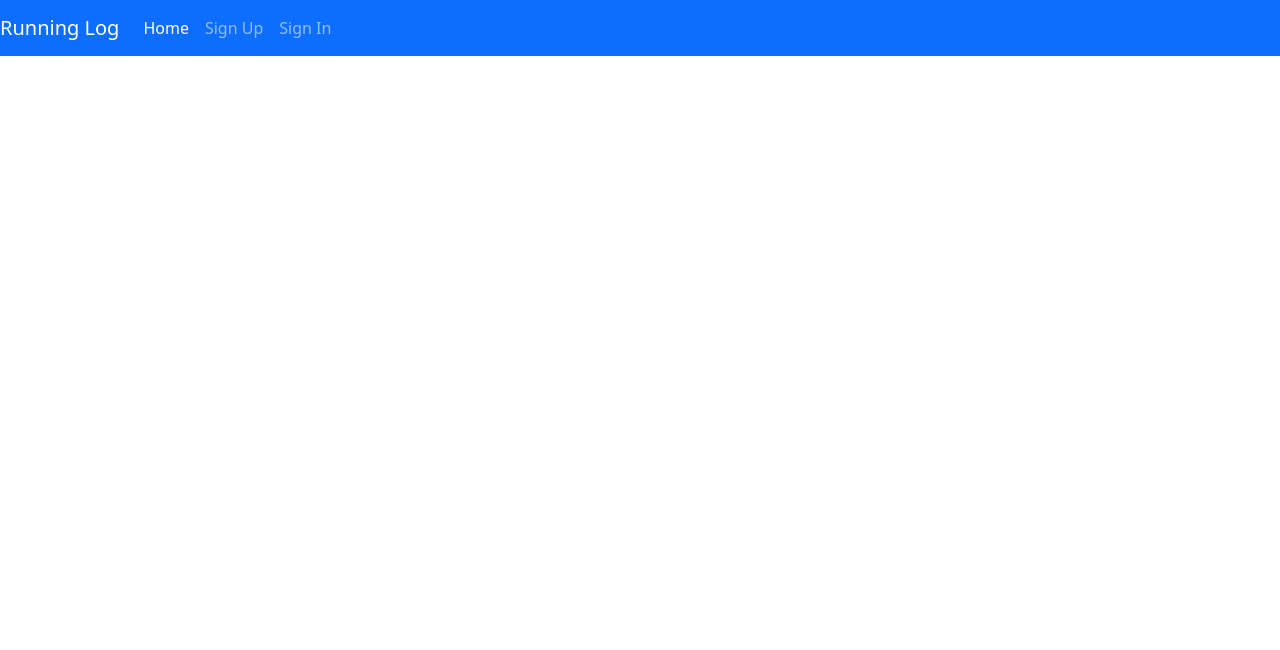
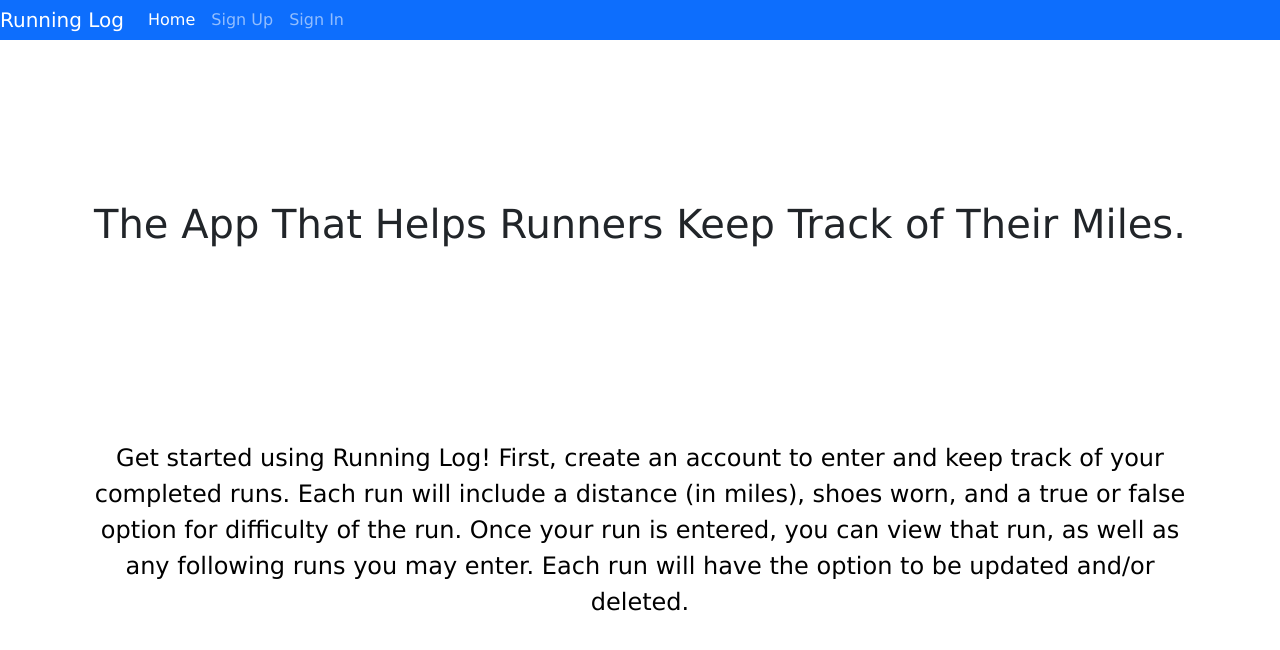
Before and after one commit to ahcarter22/running_log_client, a React (Create React App) app: page / in a window 1280 px wide. Shown: the top 650 px of the page. Built offline with nearby package versions, Linux system fonts and the light colour scheme.

Commit message:
some styling

```diff
--- a/src/App.js
+++ b/src/App.js
@@ -14,6 +14,7 @@ import CreateRun from './components/runs/CreateRun'
 import IndexRuns from './components/runs/IndexRuns'
 import ShowRun from './components/runs/ShowRun'
 import UpdateRun from './components/runs/UpdateRun'
+import Home from './components/Home/Home'
 
 class App extends Component {
   // set the state in the constructor
@@ -55,8 +56,8 @@ class App extends Component {
 
     return (
       <Fragment>
-	      <Header user={user} />
-	      {msgAlerts.map((msgAlert) => (
+        <Header user={user} />
+        {msgAlerts.map((msgAlert) => (
           <AutoDismissAlert
             key={msgAlert.id}
             heading={msgAlert.heading}
@@ -66,8 +67,8 @@ class App extends Component {
             deleteAlert={this.deleteAlert}
           />
         ))}
-	      <main className='container'>
-	        <Route
+        <main className='container'>
+          <Route
             path='/sign-up'
             render={() => (
               <SignUp msgAlert={this.msgAlert} setUser={this.setUser} />
@@ -77,6 +78,13 @@ class App extends Component {
             path='/sign-in'
             render={() => (
               <SignIn msgAlert={this.msgAlert} setUser={this.setUser} />
+            )}
+          />
+          <Route
+            path='/'
+            exact
+            render={() => (
+              <Home msgAlert={this.msgAlert} setUser={this.setUser} />
             )}
           />
           <AuthenticatedRoute
@@ -100,30 +108,24 @@ class App extends Component {
           <AuthenticatedRoute
             user={user}
             path='/create-run'
-            render={() => (
-              <CreateRun msgAlert={this.msgAlert} user={user}/>
-            )}
+            render={() => <CreateRun msgAlert={this.msgAlert} user={user} />}
           />
           <AuthenticatedRoute
             user={user}
             exact
             path='/runs'
-            render={() => <IndexRuns msgAlert={this.msgAlert} user={user}/>}
+            render={() => <IndexRuns msgAlert={this.msgAlert} user={user} />}
           />
           <AuthenticatedRoute
             user={user}
             exact
             path='/runs/:id'
-            render={() => (
-              <ShowRun user={user} msgAlert={this.msgAlert}/>
-            )}
+            render={() => <ShowRun user={user} msgAlert={this.msgAlert} />}
           />
           <AuthenticatedRoute
             user={user}
             path='/runs/:id/edit'
-            render={() => (
-              <UpdateRun user={user} msgAlert={this.msgAlert}/>
-            )}
+            render={() => <UpdateRun user={user} msgAlert={this.msgAlert} />}
           />
         </main>
       </Fragment>
--- a/src/components/Header/Header.js
+++ b/src/components/Header/Header.js
@@ -24,6 +24,7 @@ const alwaysOptions = (
     <NavLink exact to='/' className='nav-link'>Home</NavLink>
   </Fragment>
 )
+
 // Accepts 1 prop - the user object (App State)
 const Header = ({ user }) => (
   <Navbar bg='primary' variant='dark' expand='md'>
--- /dev/null
+++ b/src/components/Home/Home.js
@@ -0,0 +1,28 @@
+import React from 'react'
+import { Col } from 'react-bootstrap'
+
+export default function Home () {
+  return (
+    <div className='text-center'>
+      <div style={{ height: '30vh' }}>
+        <h1
+          className='animated animatedFadeInUp fadeInUp'
+          style={{
+            marginTop: '20vh',
+            color: 'primary',
+            textDecoration: 'none'
+          }}>
+        The App That Helps Runners Keep Track of Their Miles.
+        </h1>
+      </div>
+      <div>
+        <Col>
+          <p style={{ color: 'black', fontSize: '24px' }}>
+          Get started using Running Log! First, create an account to enter and
+          keep track of your completed runs. Each run will include a distance (in miles), shoes worn, and a true or false option for difficulty of the run. Once your run is entered, you can view that run, as well as any following runs you may enter. Each run will have the option to be updated and/or deleted.
+          </p>
+        </Col>
+      </div>
+    </div>
+  )
+}
--- a/src/components/runs/IndexRuns.js
+++ b/src/components/runs/IndexRuns.js
@@ -59,7 +59,7 @@ class IndexRuns extends Component {
       // .map gives us back a new array that we can display
       runJsx = runs.map((run) => (
         <li key={run.id}>
-          <Link to={`/runs/${run.id}`}>{run.distance}</Link>
+          <Link to={`/runs/${run.id}`}>{run.distance} miles</Link>
         </li>
       ))
     }
--- a/src/components/runs/ShowRun.js
+++ b/src/components/runs/ShowRun.js
@@ -69,8 +69,8 @@ render () {
 
   return (
     <>
-      <h3>Show One Run Page</h3>
-      <h5>{distance}</h5>
+      <h3>Run</h3>
+      <h5>{distance} miles</h5>
       <p>Ran in: {shoe}, and felt {difficult} that it was difficult.</p>
       {/* Compare the signed in user's ID against the owner of this run */}
       {user.id === owner && (
--- a/src/index.scss
+++ b/src/index.scss
@@ -1 +1,15 @@
 @import '~bootstrap/scss/bootstrap';
+
+body {
+  font-family: Verdana;
+}
+
+.navbar {
+  padding: 0
+}
+
+.btn {
+  border: 1px solid;
+  margin: 2px
+
+}
```
Also changed, not shown: public/runner.jpeg (added).
